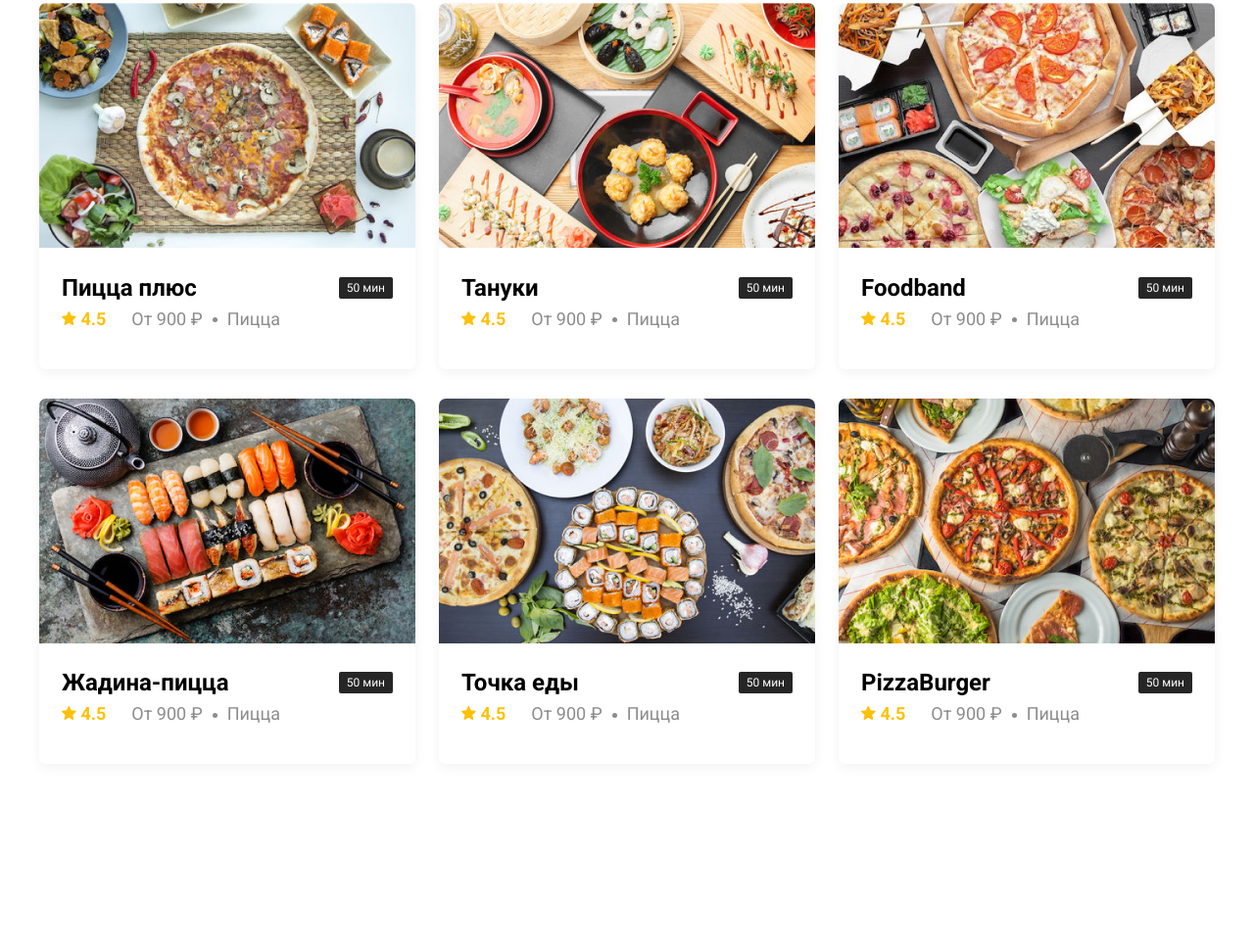
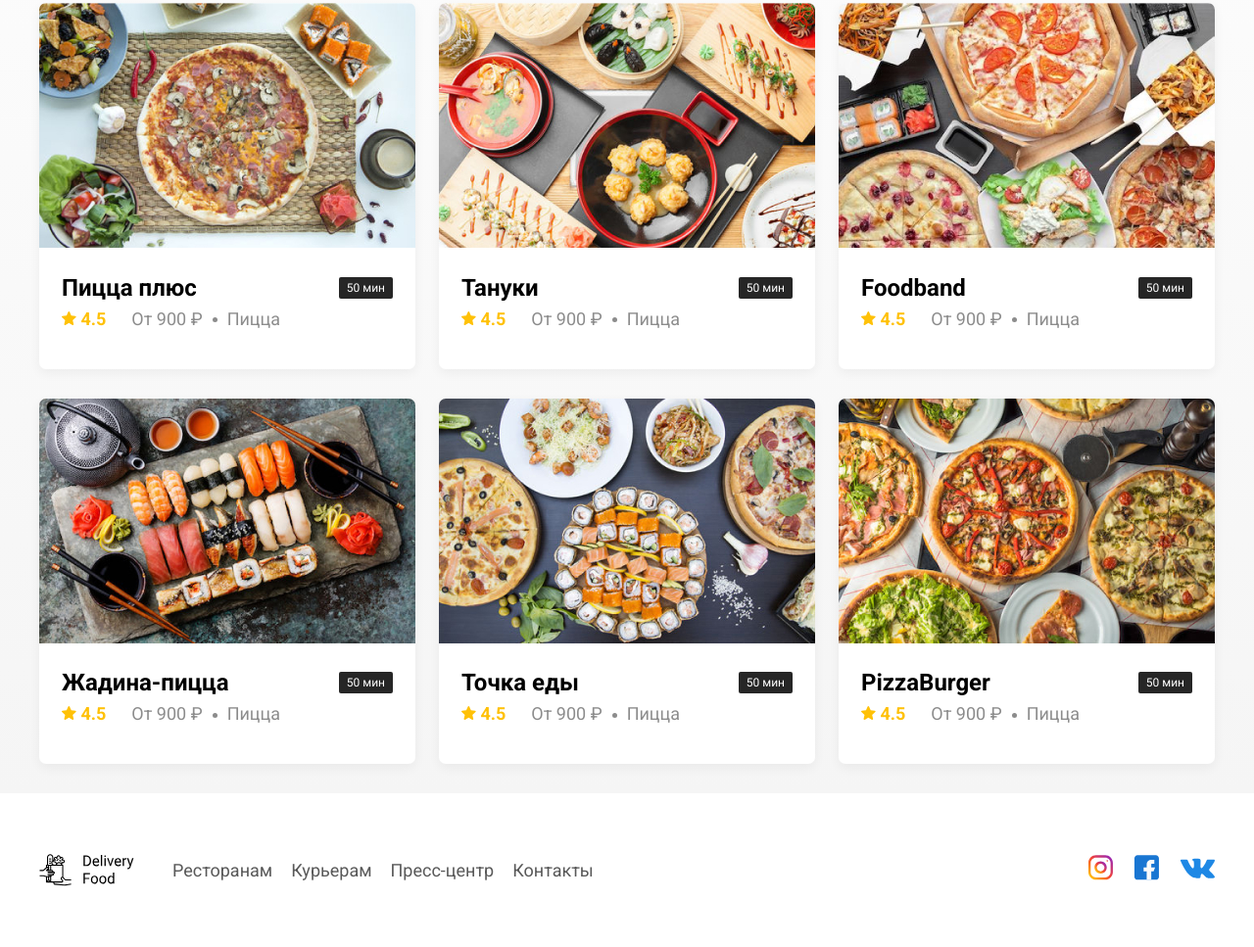
Before and after one commit to nkosyrev/delivery, a plain HTML site: page index.html in a window 1280 px wide. Shown: the part 625-1592 px from the top of the page at 98% size. Before the commit the page ends 1435 px from the top, so only its background shows below. Drawn offline with Linux system fonts and the light colour scheme.

Commit message:
add: issued footer

```diff
--- a/css/style.css
+++ b/css/style.css
@@ -78,6 +78,9 @@ body {
   line-height: 28px;
   color: #302C34;
   max-width: 538px;
+}
+.main {
+  background: linear-gradient(180deg, rgba(245, 245, 245, 0) 1.04%, #F5F5F5 100%);
 }
 .section-heading {
   display: flex;
@@ -168,3 +171,34 @@ body {
   border-radius: 50%;
   margin-left: 10px;
 }
+.footer {
+  padding: 60px 0;
+}
+.footer-block {
+  display: flex;
+  align-items: center;
+  justify-content: space-between;
+}
+.footer-nav {
+  margin-left: 35px;
+  margin-right: auto;
+}
+.footer-link {
+  display: inline-block;
+  color: #595959;
+  text-decoration: none;
+  font-style: normal;
+  font-weight: normal;
+  font-size: 18px;
+  line-height: 21px;
+}
+.footer-link:not(:last-child) {
+  margin-right: 15px;
+}
+.social-links {
+  display: flex;
+  align-items: center;
+}
+.social-link:not(:last-child) {
+  margin-right: 21px;
+}
--- a/index.html
+++ b/index.html
@@ -27,7 +27,9 @@
         </button>
       </div>
     </header>
-
+  </div><!-- /.container -->
+  <main class="main">
+    <div class="container">
       <section class="promo">
         <h1 class="promo-title">Онлайн-сервис <br> доставки еды на дом</h1>
         <p class="promo-text">
@@ -166,12 +168,32 @@
             <!-- /.card-text -->
           </div>
           <!-- /.card -->
-
-
         </div>
         <!-- /.cards -->
       </section>
+    </div><!-- /.container -->
+  </main>
 
+  <footer class="footer">
+    <div class="container">
+      <div class="footer-block">
+        <img src="img/logo.svg" alt="logo" class="logo footer-logo">
+        <nav class="footer-nav">
+          <a href="#" class="footer-link">Ресторанам</a>
+          <a href="#" class="footer-link">Курьерам</a>
+          <a href="#" class="footer-link">Пресс-центр</a>
+          <a href="#" class="footer-link">Контакты</a>
+        </nav>
+        <div class="social-links">
+          <a href="#" class="social-link"><img src="img/instagram.svg" alt="instagram"></a>
+          <a href="#" class="social-link"><img src="img/fb.svg" alt="facebook"></a>
+          <a href="#" class="social-link"><img src="img/vk.svg" alt="vk"></a>
         </div>
+        <!-- /.social-links -->
+      </div>
+    </div>
+    <!-- /.container -->
+  </footer>
+
 </body>
 </html>
```
Also changed, not shown: img/fb.svg (added), img/instagram.svg (added), img/vk.svg (added). Lines whose indentation alone changed are shown as unchanged.
